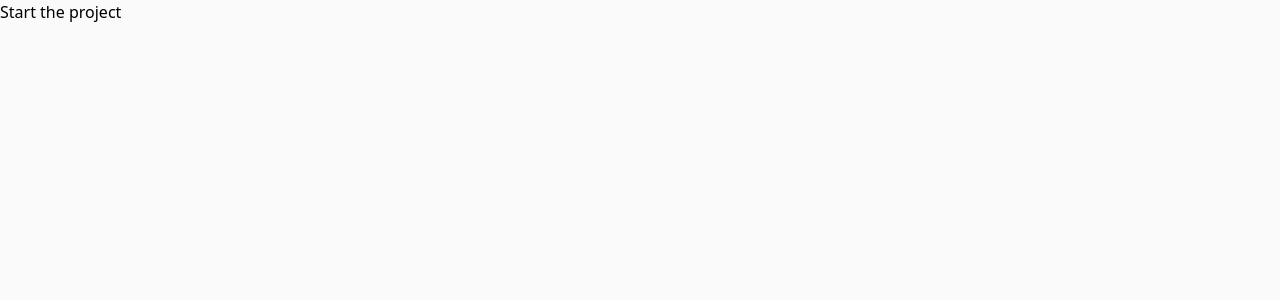
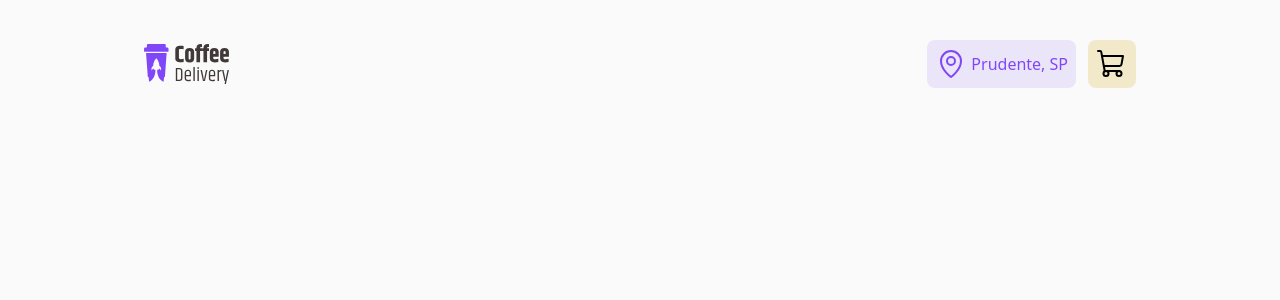
Before and after one commit to mariafantuci/react-coffee, a React (Vite) app: page / in a window 1280 px wide. Shown: the top 300 px of the page. Built offline with nearby package versions, Linux system fonts and the light colour scheme.

Commit message:
create the routes and start fixing the styles

```diff
--- a/index.html
+++ b/index.html
@@ -13,6 +13,6 @@
   </head>
   <body>
     <div id="root"></div>
-    <script type="module" src="/src/main.jsx"></script>
+    <script type="module" src="/src/main.tsx"></script>
   </body>
 </html>
--- a/package.json
+++ b/package.json
@@ -13,7 +13,9 @@
     "postcss": "^8.4.20",
     "react": "^18.2.0",
     "react-dom": "^18.2.0",
-    "tailwindcss": "^3.2.4"
+    "tailwindcss": "^3.2.4",
+    "react-router-dom": "^6.4.2",
+    "phosphor-react": "^1.4.1"
   },
   "devDependencies": {
     "@types/react": "^18.0.26",
--- a/src/App.tsx
+++ b/src/App.tsx
@@ -1,7 +1,11 @@
+import { BrowserRouter } from 'react-router-dom'
+import { Router } from './Router'
 import './styles/theme.css'
 
 export function App() {
   return (
-    <h1>Start the project</h1>
+    <BrowserRouter>
+      <Router />
+    </BrowserRouter>
   )
 }
--- /dev/null
+++ b/src/Router.tsx
@@ -0,0 +1,18 @@
+import { Routes, Route} from 'react-router-dom'
+
+import { Header } from './layouts/Header'
+import { Checkout } from './pages/Checkout/index'
+import { Home } from './pages/Home/index'
+import { Success } from './pages/Success/index'
+
+export function Router(){
+    return (
+        <Routes>
+            <Route path="/" element={<Header />}>
+                <Route path="/" element={<Home />}/>
+                <Route path="/checkout" element={<Checkout />}/>
+                <Route path="/success" element={<Success />}/>
+            </Route>
+        </Routes>
+    )
+}
--- /dev/null
+++ b/src/layouts/Header.tsx
@@ -0,0 +1,26 @@
+import { MapPin, ShoppingCart } from 'phosphor-react'
+import { NavLink } from 'react-router-dom';
+import logo from '../assets/logo.svg';
+
+export function Header() {
+    let total = 0
+    return (
+        <header className="flex w-full bg-background py-10 px-10 lg:px-36 justify-between items-center">
+            <NavLink to="/" title="Home">
+                <img src={logo} alt="coffee purple" />
+            </NavLink>
+            <div className="flex items-center gap-3">
+                <div className="flex items-center bg-purple-light text-purple rounded-lg p-2 gap-1">
+                    <MapPin className="fill-purple" size={32} />
+                    Prudente, SP
+                </div>
+                <div className="btn-cart-empty relative">
+                    <NavLink to={total != 0 ? "/checkout" : '' } title="Checkout">
+                        <ShoppingCart className="icon-cart" size={32} />
+                        <span className={total == 0 ? 'hidden' : 'cartQty'}>{total}</span>
+                    </NavLink>
+                </div>
+            </div>
+        </header>
+    )
+}
--- /dev/null
+++ b/src/pages/Checkout/Index.tsx
@@ -0,0 +1,5 @@
+export function Checkout(){
+    return(
+        <h1>Checkout</h1>
+    )
+}
--- /dev/null
+++ b/src/pages/Home/Index.tsx
@@ -0,0 +1,5 @@
+export function Home(){
+    return(
+        <h1>Home</h1>
+    )
+}
--- /dev/null
+++ b/src/pages/Success/Index.tsx
@@ -0,0 +1,5 @@
+export function Success(){
+    return(
+        <h1>Success</h1>
+    )
+}
--- a/src/styles/theme.css
+++ b/src/styles/theme.css
@@ -16,7 +16,7 @@ body {
 }
 
 .btn-cart.icon-cart{
-    @apply fill-base-card inline-block w-5 h-5 align-text-bottom;
+    @apply fill-base-card inline-block w-5 h-5 align-text-bottom ;
 }
 
 .btn-cart-empty {
--- a/tailwind.config.cjs
+++ b/tailwind.config.cjs
@@ -1,8 +1,8 @@
 /** @type {import('tailwindcss').Config} */
 module.exports = {
   content: [
-    './src/**/*.jsx',
-    './src/*.jsx',
+    './src/**/*.tsx',
+    './src/*.tsx',
   ],
   theme: {
     fontSize:{
--- a/tsconfig.json
+++ b/tsconfig.json
@@ -16,6 +16,6 @@
     "noEmit": true,
     "jsx": "react-jsx"
   },
-  "include": ["src"],
+  "include": ["src", "src/*", "src/components", "src/custom.d.ts"],
   "references": [{ "path": "./tsconfig.node.json" }]
 }
```
Also changed, not shown: 1 other file (tests, documents, lock files or other folders).
